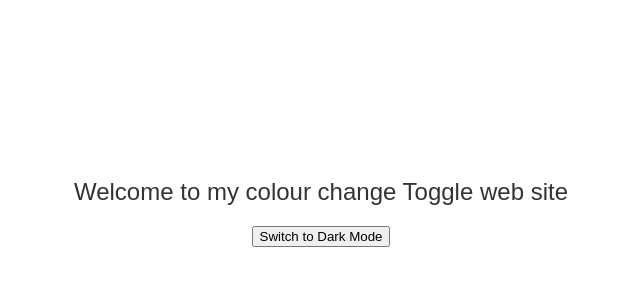
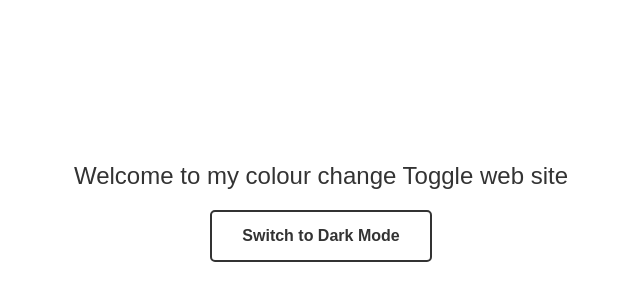
Before and after one commit to M-Saleh-N/light-dark-mode-toggle, a React (Create React App) app: page / in a window 1280 px wide. Shown: the part 208-508 px from the top of the page, without its empty margins (319-959 px from the left). Built offline with nearby package versions, Linux system fonts and the light colour scheme.

Commit message:
styling the button

```diff
--- a/src/components/toggle.css
+++ b/src/components/toggle.css
@@ -31,3 +31,15 @@
     font-weight: 500;
     transition: color 0.3s ease;
 }
+
+button {
+    padding: 15px 30px;
+    font-size: 1rem;
+    font-weight: bold;
+    border: 2px solid #333;
+    border-radius: 5px;
+    background-color: transparent;
+    color: #333;
+    cursor: pointer;
+    transition: background-color 0.3s ease, transform 0.2s ease-in-out;
+}
```
